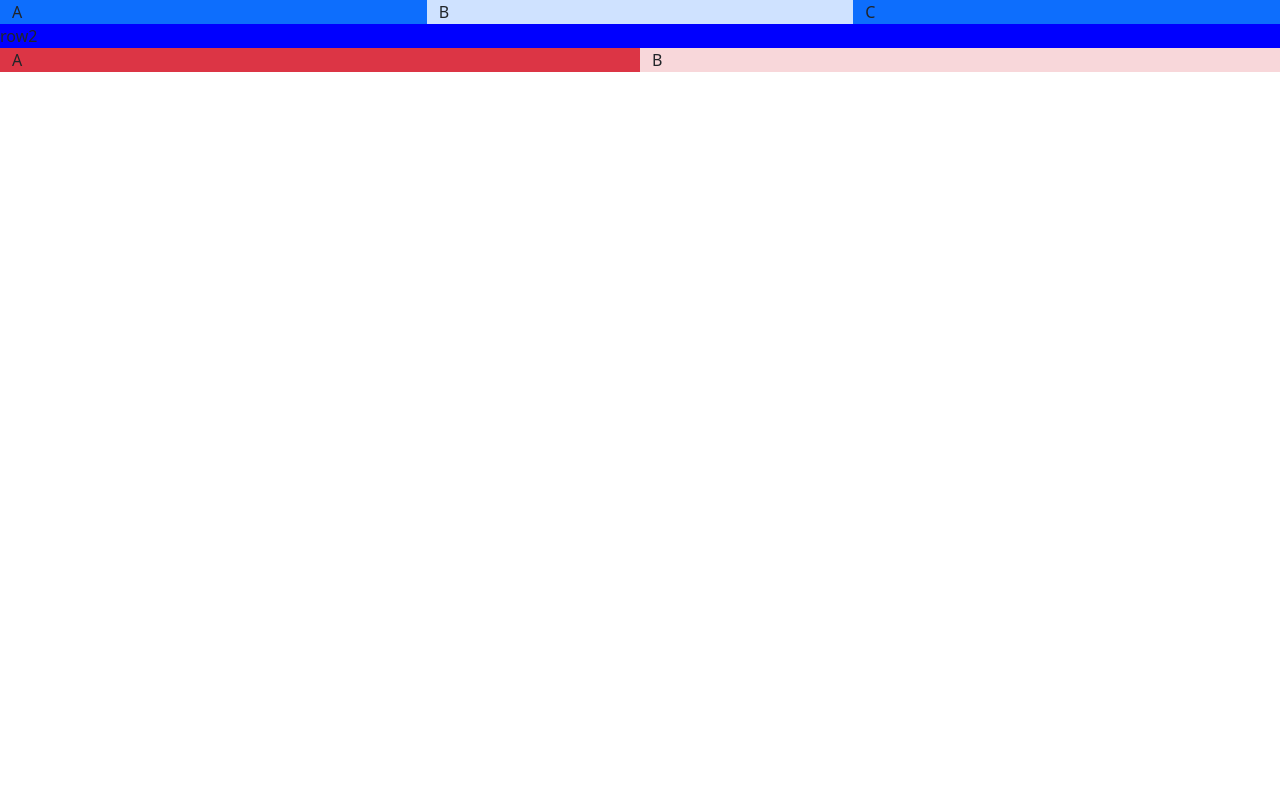
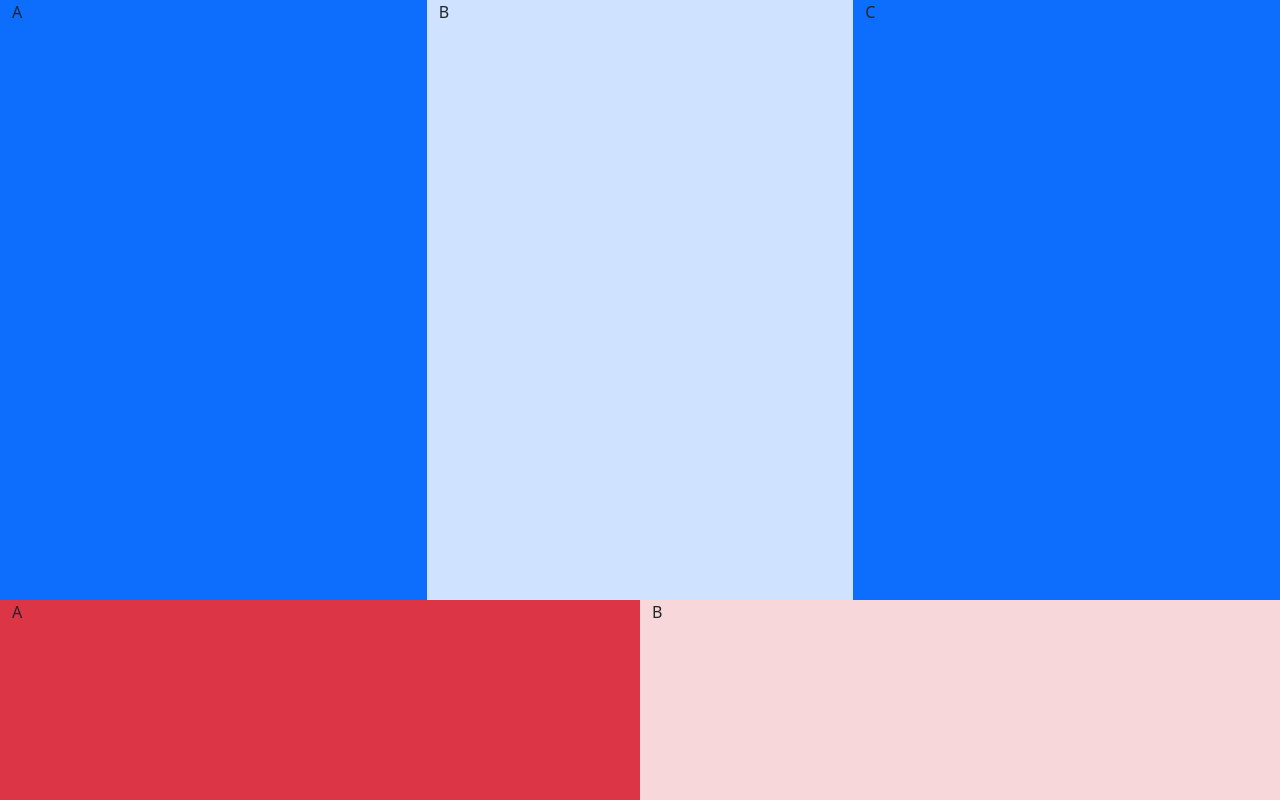
Before and after one commit to GeeksHubsAcademy/fsdVLC0124Bootstrap1, a plain HTML site: page index.html in a window 1280 px wide. Drawn offline with nearby package versions, Linux system fonts and the light colour scheme.

Commit message:
Varias filas con columnas en intersección y colores Bootstrap

```diff
--- a/css/styles.css
+++ b/css/styles.css
@@ -1,7 +1,7 @@
 
-/* .container-fluid {
-    background-color: red;
-} */
+.altura {
+    height: 100vh;
+}
 
 .background-green {
     background-color: green;
--- a/index.html
+++ b/index.html
@@ -11,14 +11,14 @@
 </head>
 <body>
 
-    <div class="container-fluid">
-        <div class="row">
+    <div class="container-fluid altura">
+        <div class="row h-75">
             <div class="col bg-primary">A</div>
             <div class="col bg-primary-subtle">B</div>
             <div class="col bg-primary">C</div>
         </div>
-        <div class="row background-blue">row2</div>
-        <div class="row">
+        <!-- <div class="row background-blue">row2</div> -->
+        <div class="row h-25">
             <div class="col bg-danger">A</div>
             <div class="col bg-danger-subtle">B</div>
         </div>
```
